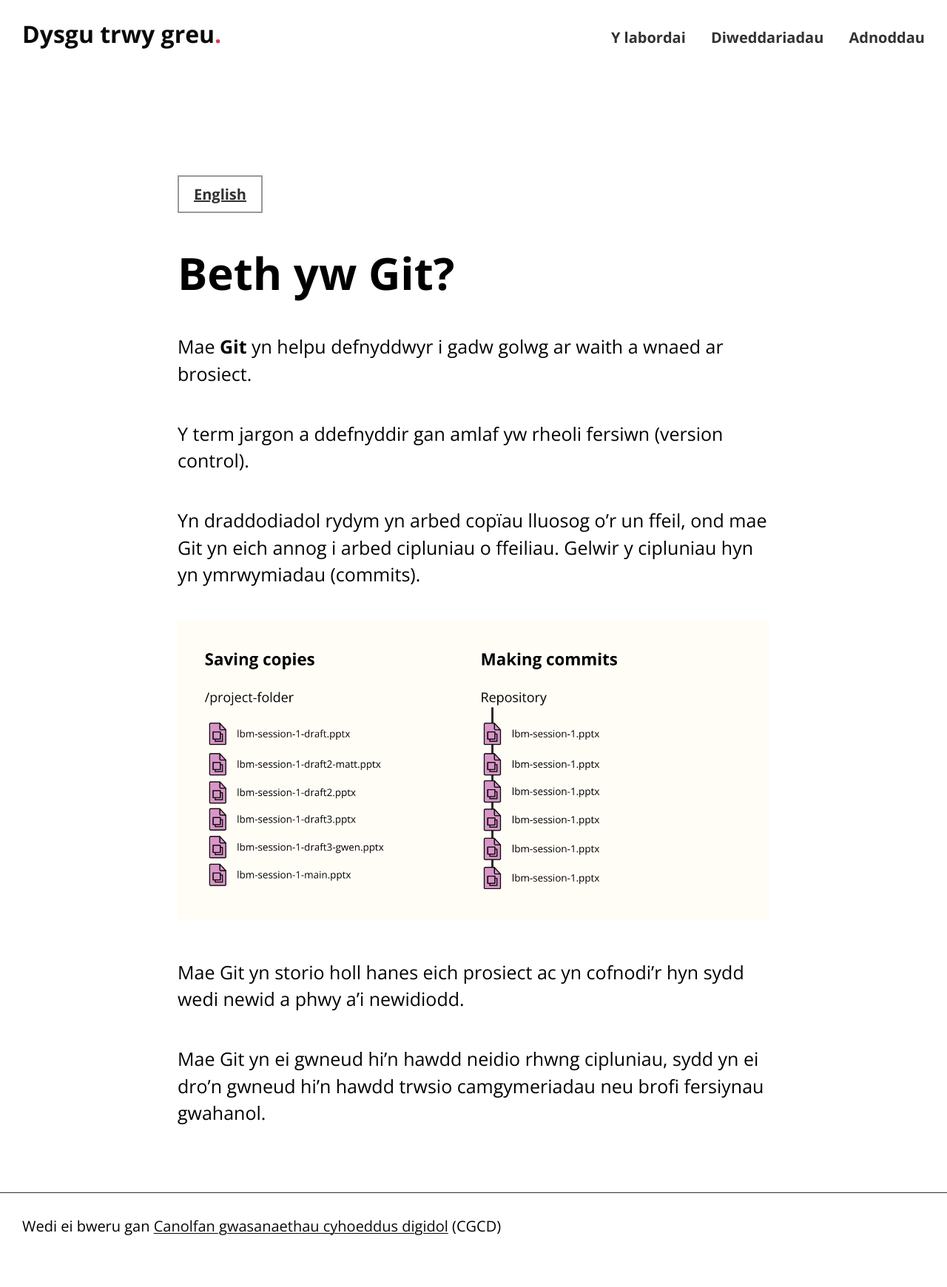
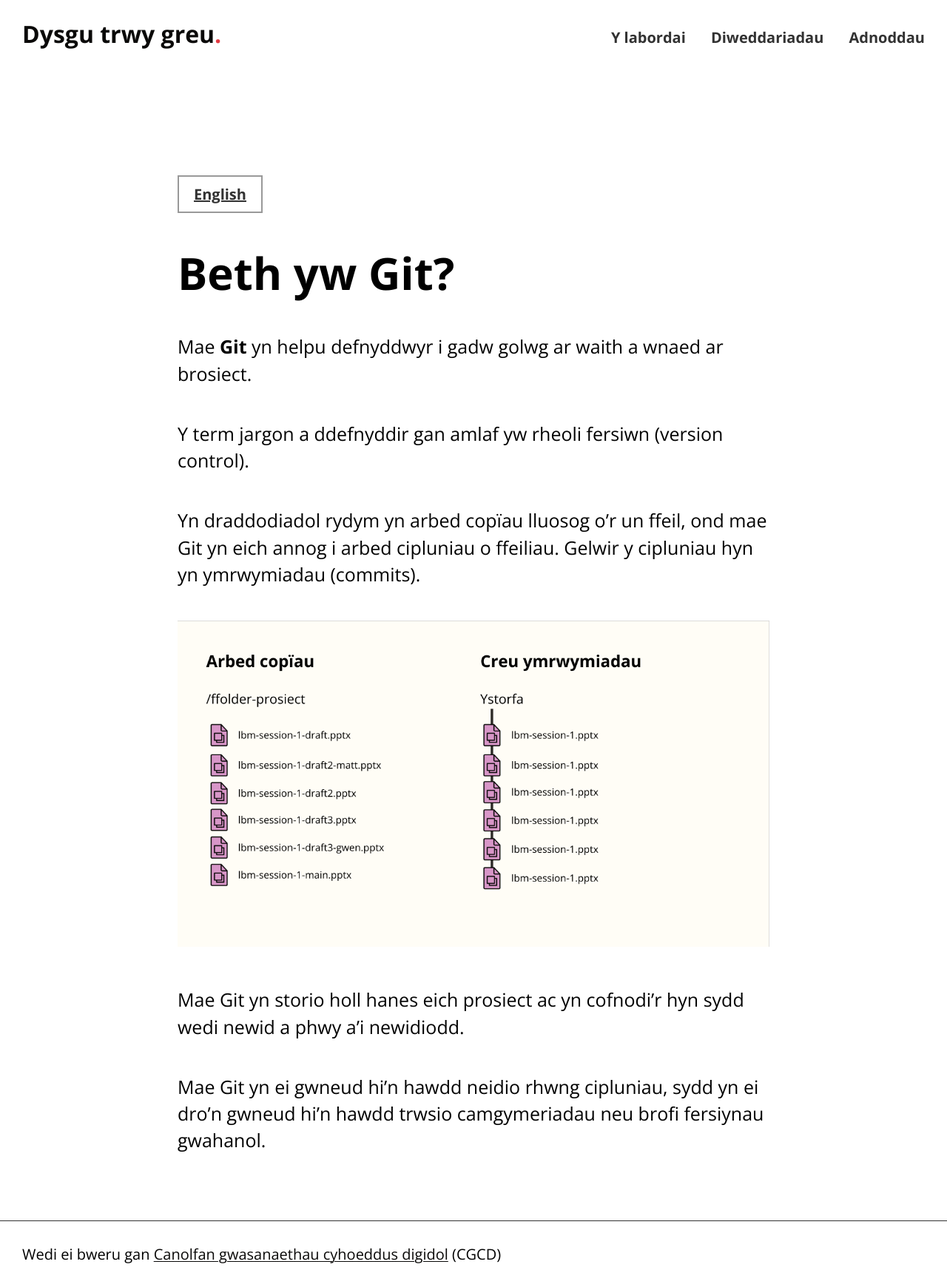
Before and after one commit to learnbymakingwales/learnbymakingwales.github.io, a Jekyll site: the page built from cy/resource/what-is-git.md, in a window 1280 px wide. Shown: the whole page at 74% size. Built offline with Jekyll 4.4.1, drawn with Linux system fonts in a browser that asks for light colours; before the commit the page ends 1702 px from its top, so only the background shows below that.

Commit message:
Add welsh version of git commits image

```diff
--- a/cy/resource/what-is-git.md
+++ b/cy/resource/what-is-git.md
@@ -13,7 +13,7 @@ Y term jargon a ddefnyddir gan amlaf yw rheoli fersiwn (version control).
 
 Yn draddodiadol rydym yn arbed copïau lluosog o’r un ffeil, ond mae Git yn eich annog i arbed cipluniau o ffeiliau. Gelwir y cipluniau hyn yn ymrwymiadau (commits).
 
-![Delwedd sy'n dangos yr arfer o ffeiliau'n cael eu copïo o gwmpas gydag enwau amwys. Yn wahanol, trwy ddefnyddio git, mae'r un ffeil yn cadw'r un enw ac mae "ymrwymiadau" yn cael eu pentyrru un ar ôl y llall.](/assets/images/git-commit-example-off-white.png)
+![Delwedd sy'n dangos yr arfer o ffeiliau'n cael eu copïo o gwmpas gydag enwau amwys. Yn wahanol, trwy ddefnyddio git, mae'r un ffeil yn cadw'r un enw ac mae "ymrwymiadau" yn cael eu pentyrru un ar ôl y llall.](/assets/images/what-is-git-welsh.png)
 
 Mae Git yn storio holl hanes eich prosiect ac yn cofnodi'r hyn sydd wedi newid a phwy a'i newidiodd.
 
```
Also changed, not shown: assets/images/what-is-git-welsh.png (added).
